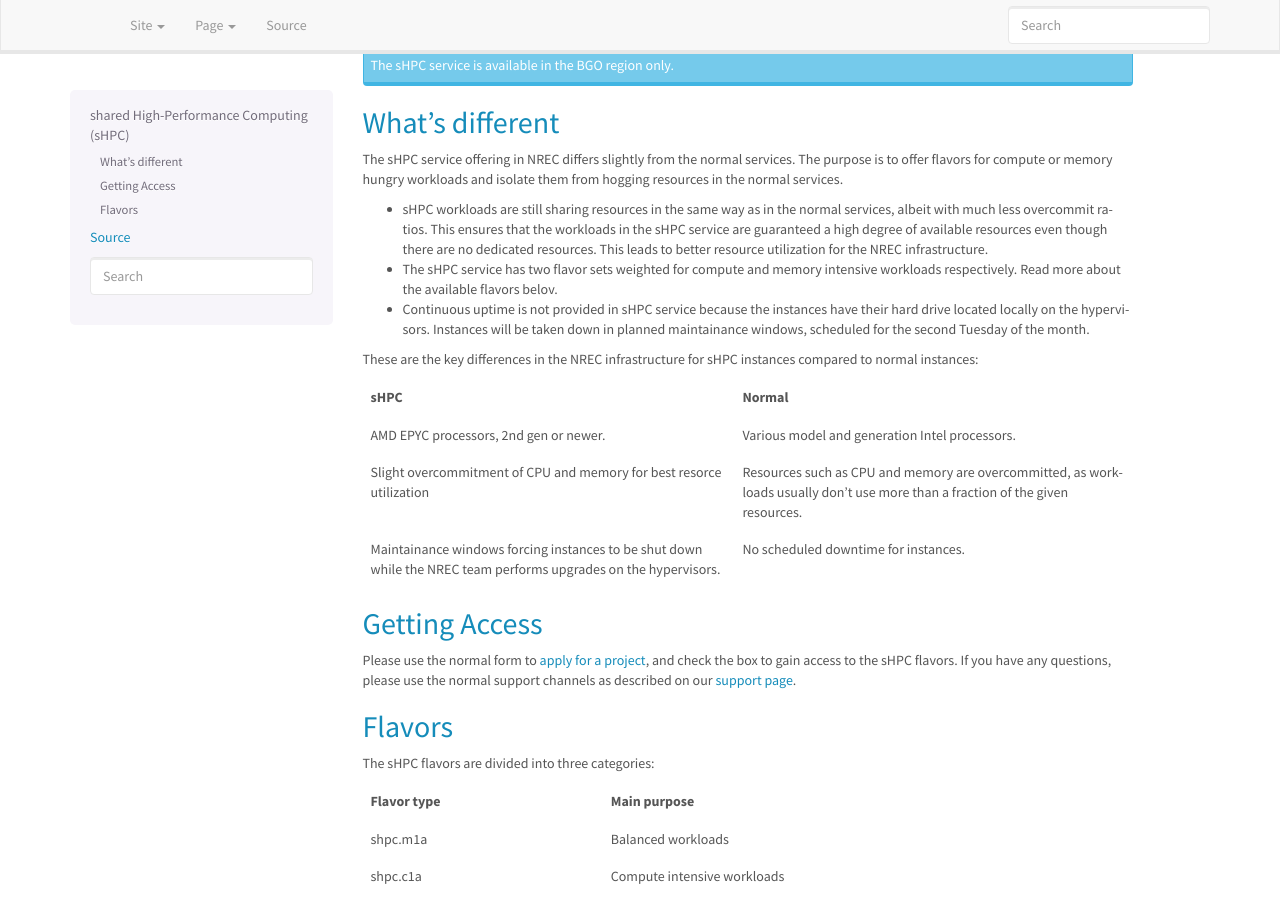
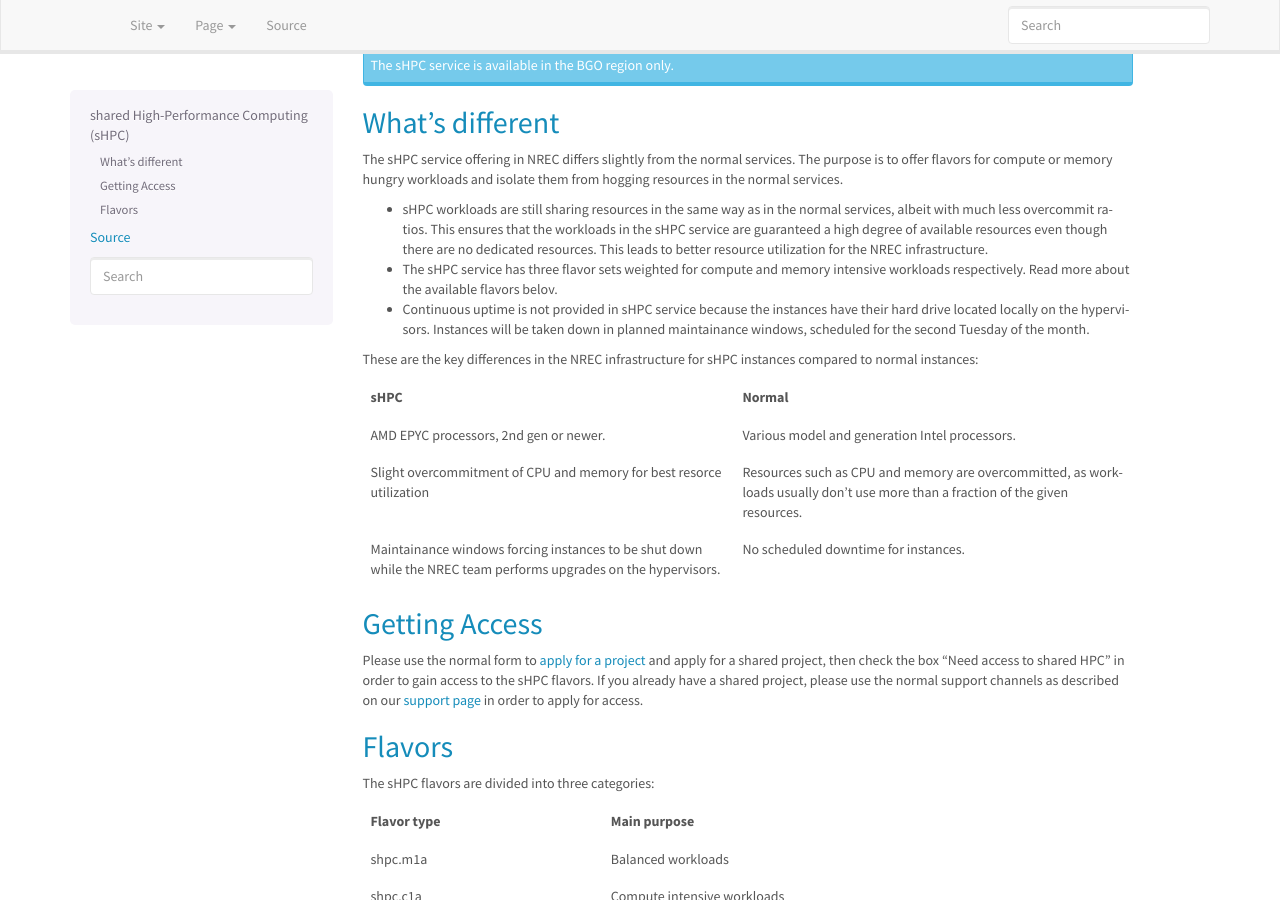
Before and after one commit to norcams/docs-enduser, a Sphinx documentation site: the page built from docs/shpc.rst, in a window 1280 px wide and 900 px high, scrolled down 315 px. Built offline with Sphinx 7.4.7, drawn with Linux system fonts in a browser that asks for light colours.

Commit message:
update getting access

```diff
--- a/docs/shpc.rst
+++ b/docs/shpc.rst
@@ -34,7 +32,7 @@ services.
   dedicated resources. This leads to better resource utilization for
   the NREC infrastructure.
 
-* The sHPC service has two flavor sets weighted for compute and
+* The sHPC service has three flavor sets weighted for compute and
   memory intensive workloads respectively. Read more about the available
   flavors belov.
 
@@ -68,9 +66,11 @@ instances compared to normal instances:
 Getting Access
 --------------
 
-Please use the normal form to `apply for a project`_, and check the
-box to gain access to the sHPC flavors. If you have any questions,
-please use the normal support channels as described on our `support page`_.
+Please use the normal form to `apply for a project`_ and apply for a
+shared project, then check the box "Need access to shared HPC" in
+order to gain access to the sHPC flavors. If you already have a shared
+project, please use the normal support channels as described on our
+`support page`_ in order to apply for access.
 
 
 Flavors
@@ -87,6 +87,7 @@ The sHPC flavors are divided into three categories:
 +-------------------+-------------------------------------+
 | shpc.r1a          | Memory intensive worklads           |
 +-------------------+-------------------------------------+
+
 
 We currently have the following flavors for use with sHPC:
 
```
Also changed, not shown: other parts of docs/shpc.rst (+0 -2 lines).
